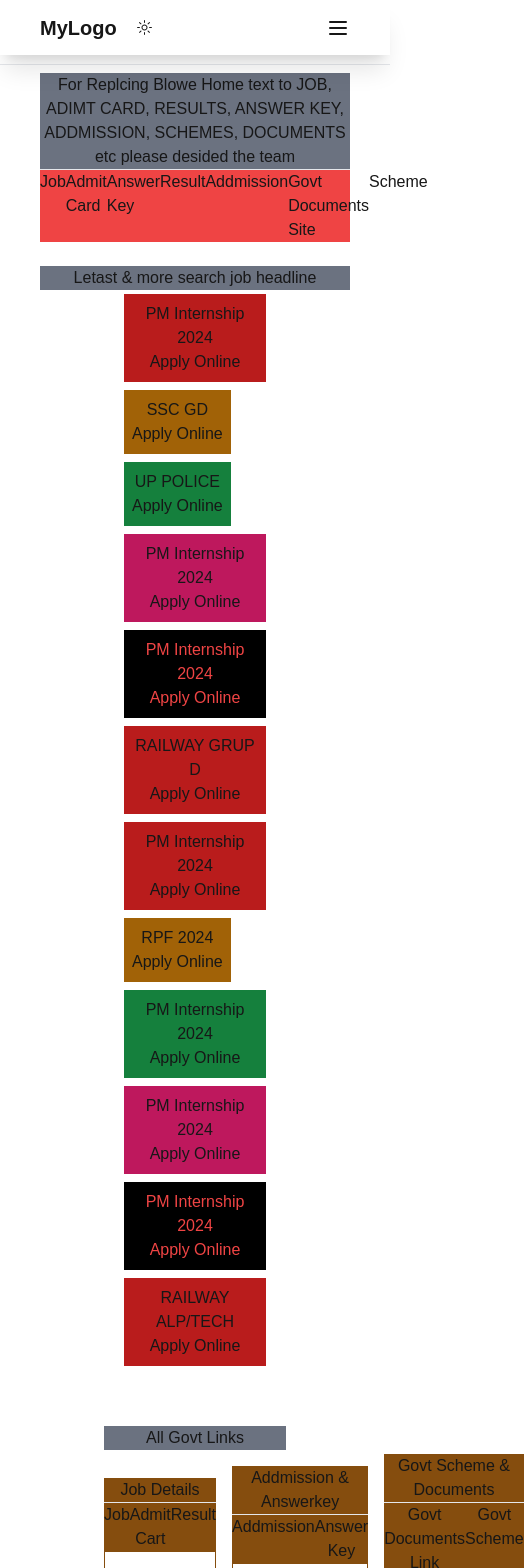
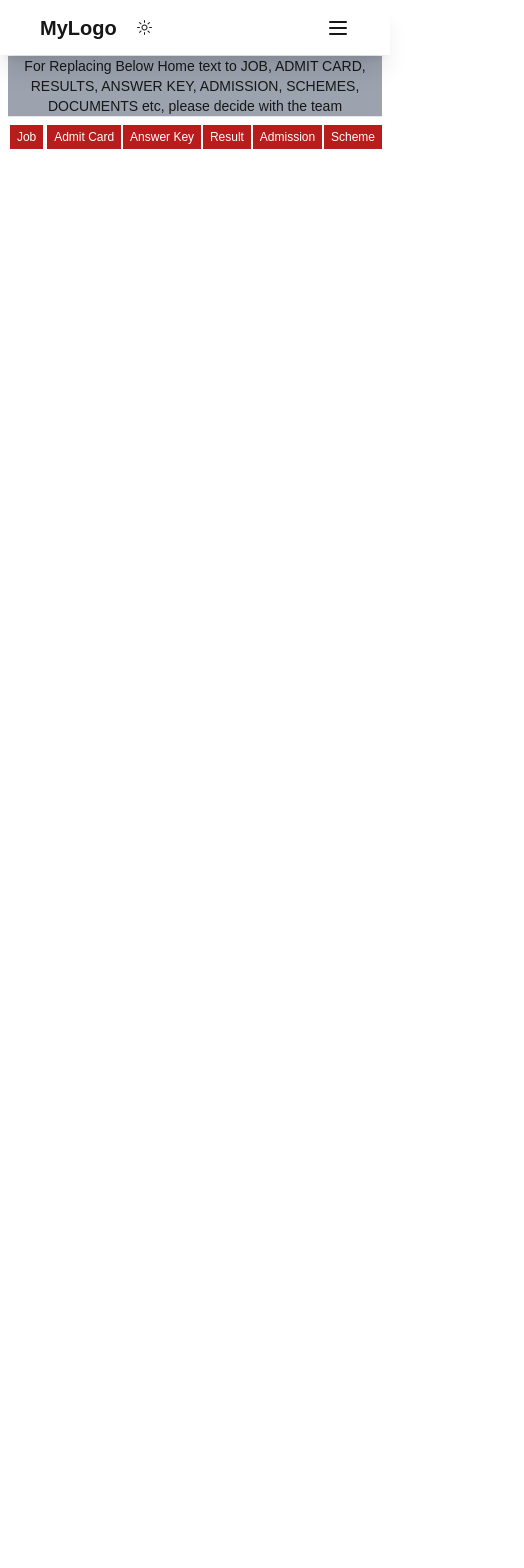
Before and after one commit to Github6432/job-portal, a Next.js app: page / in a window 390 px wide. Shown: the top 1568 px of the page, 524 px wide, since content can reach past the window. After the commit the page ends 844 px from the top, so only its background shows below. Built offline with nearby package versions, Linux system fonts and the light colour scheme.

Commit message:
create resposive navbar for mobile diplay and other display

```diff
--- a/pages/_app.tsx
+++ b/pages/_app.tsx
@@ -6,11 +6,12 @@
 export default function App({ Component, pageProps }: AppProps) {
   return (
     <>
-      <div className="mt-16">
+      <div className="">
         <Navbar />
-        <hr />
+        <br />
+        <br />
       </div>
-      <div className="mx-10">
+      <div className="md:mx-auto mx-2 md:w-3/4">
         <Component {...pageProps} />
       </div>
     </>
--- a/pages/index.tsx
+++ b/pages/index.tsx
@@ -8,17 +8,17 @@
   return (
     <>
       <main>
-        <div className=" bg-red-500">
+        <div className=" mb-10">
           <Topmenu />
         </div>
-        <div className="my-6">
-          <Card />
+        <div className="mx-auto ">
+          {/* <Card /> */}
         </div>
-        <div className="my-6">
-          <Govtlinks />
+        <div className="mx-auto ">
+          {/* <Govtlinks /> */}
         </div>
-        <div className="my-6 bg-gray-400 text-center">
-          <Footer />
+        <div className="mx-auto  bg-gray-400 text-center">
+          {/* <Footer /> */}
         </div>
       </main>
     </>
--- a/pages/mainhome/Card.tsx
+++ b/pages/mainhome/Card.tsx
@@ -4,52 +4,52 @@
     return (
         <>
             <div className="text-center bg-gray-500">Letast & more search job headline</div>
-            <div className="flex flex-wrap mx-20 text-center items-center">
-                <div className="bg-red-700 m-1 p-2">
+            <div className="flex flex-wrap mx-20 text-center justify-between items-center">
+                <div className=" text-sm bg-red-700 m-1 p-2">
                     <p>PM Internship 2024</p>
                     <p>Apply Online</p>
                 </div>
-                <div className="bg-yellow-700 m-1 p-2">
+                <div className=" text-sm bg-yellow-700 m-1 p-2">
                     <p>SSC GD</p>
                     <p>Apply Online</p>
                 </div>
-                <div className="bg-green-700 m-1 p-2">
+                <div className=" text-sm bg-green-700 m-1 p-2">
                     <p>UP POLICE</p>
                     <p>Apply Online</p>
                 </div>
-                <div className="bg-pink-700 m-1 p-2">
+                <div className=" text-sm bg-pink-700 m-1 p-2">
                     <p>PM Internship 2024</p>
                     <p>Apply Online</p>
                 </div>
-                <div className="bg-black text-red-500 m-1 p-2">
+                <div className=" text-sm bg-black text-red-500 m-1 p-2">
                     <p>PM Internship 2024</p>
                     <p>Apply Online</p>
                 </div>
-                <div className="bg-red-700 m-1 p-2">
+                <div className=" text-sm bg-red-700 m-1 p-2">
                     <p>RAILWAY GRUP D</p>
                     <p>Apply Online</p>
                 </div>
-                <div className="bg-red-700 m-1 p-2">
+                <div className=" text-sm bg-red-700 m-1 p-2">
                     <p>PM Internship 2024</p>
                     <p>Apply Online</p>
                 </div>
-                <div className="bg-yellow-700 m-1 p-2">
+                <div className=" text-sm bg-yellow-700 m-1 p-2">
                     <p>RPF 2024</p>
                     <p>Apply Online</p>
                 </div>
-                <div className="bg-green-700 m-1 p-2">
+                <div className=" text-sm bg-green-700 m-1 p-2">
                     <p>PM Internship 2024</p>
                     <p>Apply Online</p>
                 </div>
-                <div className="bg-pink-700 m-1 p-2">
+                <div className=" text-sm bg-pink-700 m-1 p-2">
                     <p>PM Internship 2024</p>
                     <p>Apply Online</p>
                 </div>
-                <div className="bg-black text-red-500 m-1 p-2">
+                <div className=" text-sm bg-black text-red-500 m-1 p-2">
                     <p>PM Internship 2024</p>
                     <p>Apply Online</p>
                 </div>
-                <div className="bg-red-700 m-1 p-2">
+                <div className=" text-sm bg-red-700 m-1 p-2">
                     <p>RAILWAY ALP/TECH</p>
                     <p>Apply Online</p>
                 </div>
--- a/pages/mainhome/Topmenu.tsx
+++ b/pages/mainhome/Topmenu.tsx
@@ -1,21 +1,36 @@
-import React from 'react'
+import React from 'react';
 
 const Topmenu = () => {
     return (
         <>
-            <p className="mt-2 bg-gray-500 text-center">For Replcing Blowe Home text to JOB, ADIMT CARD, RESULTS, ANSWER KEY, ADDMISSION, SCHEMES, DOCUMENTS etc please desided the team</p>
+            <p className="mt-2 bg-gray-400 text-center text-sm md:text-base">
+                For Replacing Below Home text to JOB, ADMIT CARD, RESULTS, ANSWER KEY, ADMISSION, SCHEMES, DOCUMENTS etc, please decide with the team
+            </p>
             <hr />
-            <ul className="flex justify-evenly">
-                <li>Job</li>
-                <li>Admit Card</li>
-                <li>Answer Key</li>
-                <li>Result</li>
-                <li>Addmission</li>
-                <li>Govt Documents Site</li>
-                <li>Scheme</li>
+            <ul className="flex flex-wrap justify-center mt-2 space-x-0.5 md:space-x-2 mx-auto">
+                <li className="flex-grow bg-red-700 text-center p-1 text-xs sm:text-sm md:text-base mx-0.5 md:mx-1">
+                    <a href="#" className="text-white">Job</a>
+                </li>
+                <li className="flex-grow bg-red-700 text-center p-1 text-xs sm:text-sm md:text-base mx-0.5 md:mx-1">
+                    <a href="#" className="text-white">Admit Card</a>
+                </li>
+                <li className="flex-grow bg-red-700 text-center p-1 text-xs sm:text-sm md:text-base mx-0.5 md:mx-1">
+                    <a href="#" className="text-white">Answer Key</a>
+                </li>
+                <li className="flex-grow bg-red-700 text-center p-1 text-xs sm:text-sm md:text-base mx-0.5 md:mx-1">
+                    <a href="#" className="text-white">Result</a>
+                </li>
+                <li className="flex-grow bg-red-700 text-center p-1 text-xs sm:text-sm md:text-base mx-0.5 md:mx-1">
+                    <a href="#" className="text-white">Admission</a>
+                </li>
+                <li className="flex-grow bg-red-700 text-center p-1 text-xs sm:text-sm md:text-base mx-0.5 md:mx-1">
+                    <a href="#" className="text-white">Scheme</a>
+                </li>
             </ul>
+
+
         </>
-    )
+    );
 }
 
-export default Topmenu
+export default Topmenu;
```
Also changed, not shown: 1 other file (tests, documents, lock files or other folders).
